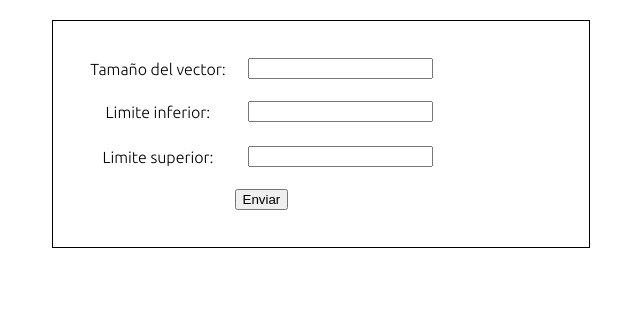
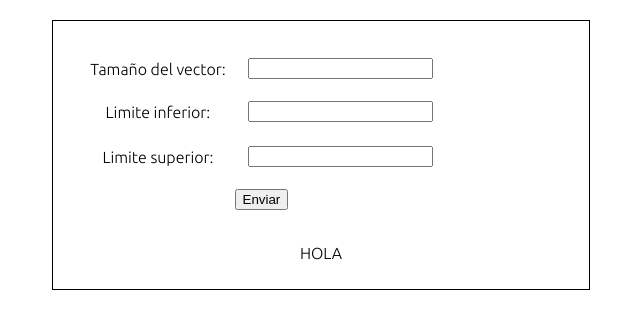
Before and after one commit to Alanxkiller/SpeedFit-Proyecto-Final, a PHP site: page /manejoVectores.php in a window 1280 px wide. Shown: the top 329 px of the page, without its empty margins (319-959 px from the left). Run offline with PHP 8.4, Linux system fonts and the light colour scheme.

Commit message:
Update manejoVectores.php

```diff
--- a/manejoVectores.php
+++ b/manejoVectores.php
@@ -45,7 +45,9 @@
                 <tr>
                     <td colspan="2" style="text-align: center;"><input type="submit" value="Enviar"></td>
                 </tr>
+
             </table>
+            <p>HOLA</p>
         </form>
         <?php
             if ($_SERVER["REQUEST_METHOD"] == "POST") {
```
